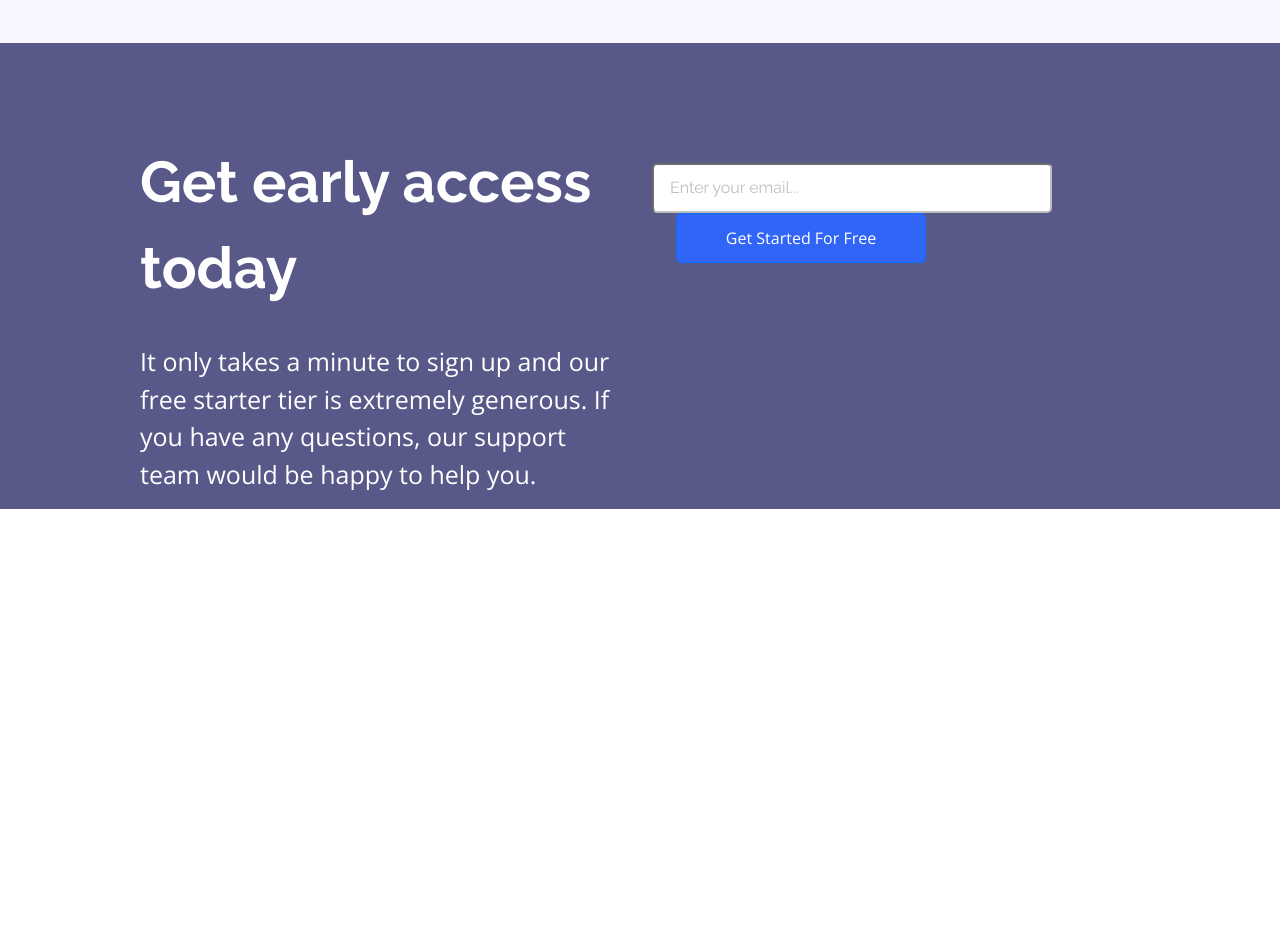
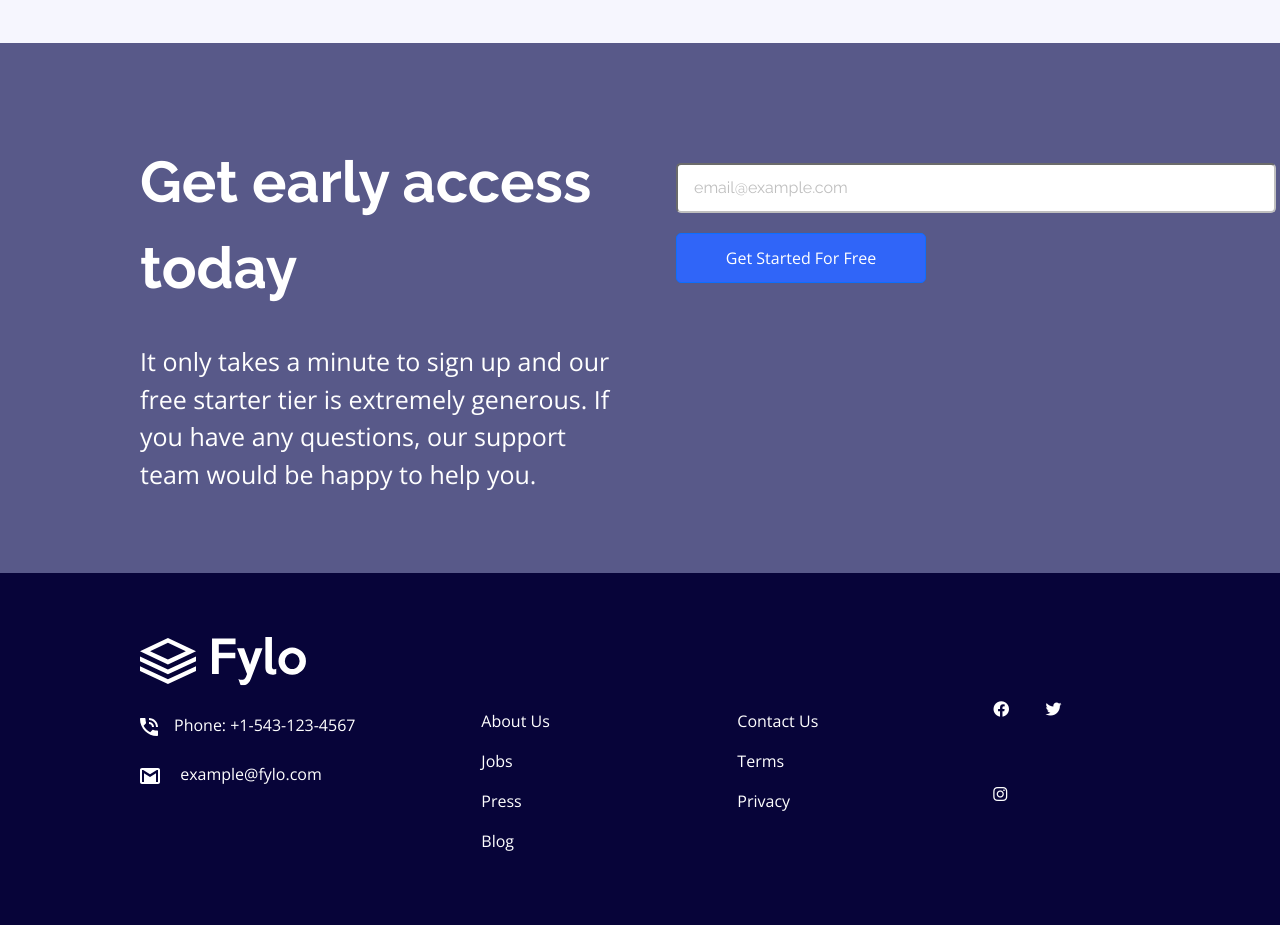
Before and after one commit to ExpertoMontanero/Fylo-landing-page-with-two-column-layout, a plain HTML site: page index.html in a window 1280 px wide. Shown: the part 2540-3465 px from the top of the page. Before the commit the page ends 3049 px from the top, so only its background shows below. Drawn offline with nearby package versions, Linux system fonts and the light colour scheme.

Commit message:
Add files via upload
some hover stats to be done only.

```diff
--- a/css/style.css
+++ b/css/style.css
@@ -177,12 +177,62 @@ p {
 .early-acces-container {
   padding-top: 6rem;
   margin: 0 8rem;
+  padding-bottom: 4rem;
 }
 
-.early-acces-text, .sub-early-acces-text {
+.early-acces-text,
+.sub-early-acces-text {
   color: white;
 }
 
+.acces-right-section {
+  height: 9rem;
+  display: flex;
+  flex-direction: column;
+  justify-content: space-between;
+
+}
+
+.mail-input-bottom {
+  width: 600px;
+  margin-left: 1.5rem;
+}
+
+/* Footer section */
+
+#footer {
+  margin: 8rem -8rem 0 -8rem;
+  background-color: hsl(243, 87%, 12%);
+  height: 22rem;
+}
+
+.footer-container {
+  margin: 3rem 8rem;
+  padding-top: 4rem;
+  color: white;
+}
+
+.footer-text {
+  font-size: 16px;
+  line-height: 0.5;
+}
+
+.footer-logo {
+  filter: brightness(0) invert(1);
+}
+
+.footer-icon{
+  margin-right: 1rem;
+}
+
+.footer-mid{
+  margin-top: 3rem;
+}
+
+.brand-icon{
+  margin-right: 2rem;
+  padding-top: 4rem;
+}
 /* MOBILE VIEW */
 
 @media screen and (max-width: 960px) {
@@ -313,5 +363,9 @@ p {
     width: 15%;
     height: 15%;
   }
+  #footer{
+    height: 50rem;
+    text-align: left;
+  }
 
 }
--- a/index.html
+++ b/index.html
@@ -17,7 +17,10 @@
   <link rel="preconnect" href="https://fonts.gstatic.com" crossorigin>
   <link href="https://fonts.googleapis.com/css2?family=Open+Sans&family=Raleway:wght@400;700&display=swap"
     rel="stylesheet">
-
+<!-- Icons -->
+    <link rel="stylesheet" href="https://cdnjs.cloudflare.com/ajax/libs/font-awesome/6.0.0-beta2/css/all.min.css"
+    integrity="sha512-YWzhKL2whUzgiheMoBFwW8CKV4qpHQAEuvilg9FAn5VJUDwKZZxkJNuGM4XkWuk94WCrrwslk8yWNGmY1EduTA=="
+    crossorigin="anonymous" referrerpolicy="no-referrer" />
   <!-- Feel free to remove these styles or customise in your own stylesheet 👍 -->
   <style>
     .attribution {
@@ -59,6 +62,7 @@
         <img src="images\illustration-1.svg" alt="file-folder-img" class="folder-img">
       </div>
     </div>
+  </section>
   <div class="background-bottom-section"></div>
   <section id="main-bottom-section">
     <div class="row bottom-section-container">
@@ -95,16 +99,41 @@
     <div class="row early-acces-container">
       <div class="col-lg-6 acces-left-section">
         <h1 class="early-acces-text"> Get early access today</h1>
-         <p class="sub-early-acces-text"> It only takes a minute to sign up and our free starter tier is extremely generous.
+        <p class="sub-early-acces-text"> It only takes a minute to sign up and our free starter tier is extremely
+          generous.
           If you have any questions, our support team would be happy to help you.</p>
       </div>
       <div class="col-lg-6 acces-right-section">
-          <input type="email" class="mail-input" placeholder="Enter your email...">
-          <input type="button" name="submit" id="mail-submit" value="Get Started For Free"
+        <input type="email" class="mail-input mail-input-bottom" placeholder="email@example.com">
+        <input type="button" name="submit" id="mail-submit mail-submit-bottom" value="Get Started For Free"
           class="btn btn-primary getstarted-button">
       </div>
     </div>
-
+  </section>
+  <section id="footer">
+    <div class="row footer-container">
+      <div class="col-lg-4">
+        <img src="images\logo.svg" alt="logo-footer" class="footer-logo">
+        <p class="footer-text"> <img src="images\icon-phone.svg" alt="phone" class="footer-icon">Phone: +1-543-123-4567</p>
+        <p class="footer-text"> <img src="images\icon-email.svg" alt="email" class="footer-icon"> example@fylo.com</p>
+      </div>
+      <div class="col-lg-3 footer-mid">
+<p class="footer-text">About Us</p>
+<p class="footer-text">Jobs</p>
+<p class="footer-text">Press</p>
+<p class="footer-text">Blog</p>
+      </div>
+      <div class="col-lg-3 footer-mid">
+        <p class="footer-text">Contact Us</p>
+        <p class="footer-text">Terms</p>
+        <p class="footer-text">Privacy</p>
+      </div>
+      <div class="col-lg-2 footer-right">
+        <i class="fa-brands fa-facebook brand-icon"></i>
+        <i class="fa-brands fa-twitter brand-icon"></i>
+        <i class="fa-brands fa-instagram brand-icon"></i>
+      </div>
+    </div>
   </section>
 
 
@@ -120,7 +149,7 @@
 
   Get Started For Free
 
-  Phone: +1-543-123-4567
+
   example@fylo.com
 
   About Us
```
Lines whose indentation alone changed are shown as unchanged.
